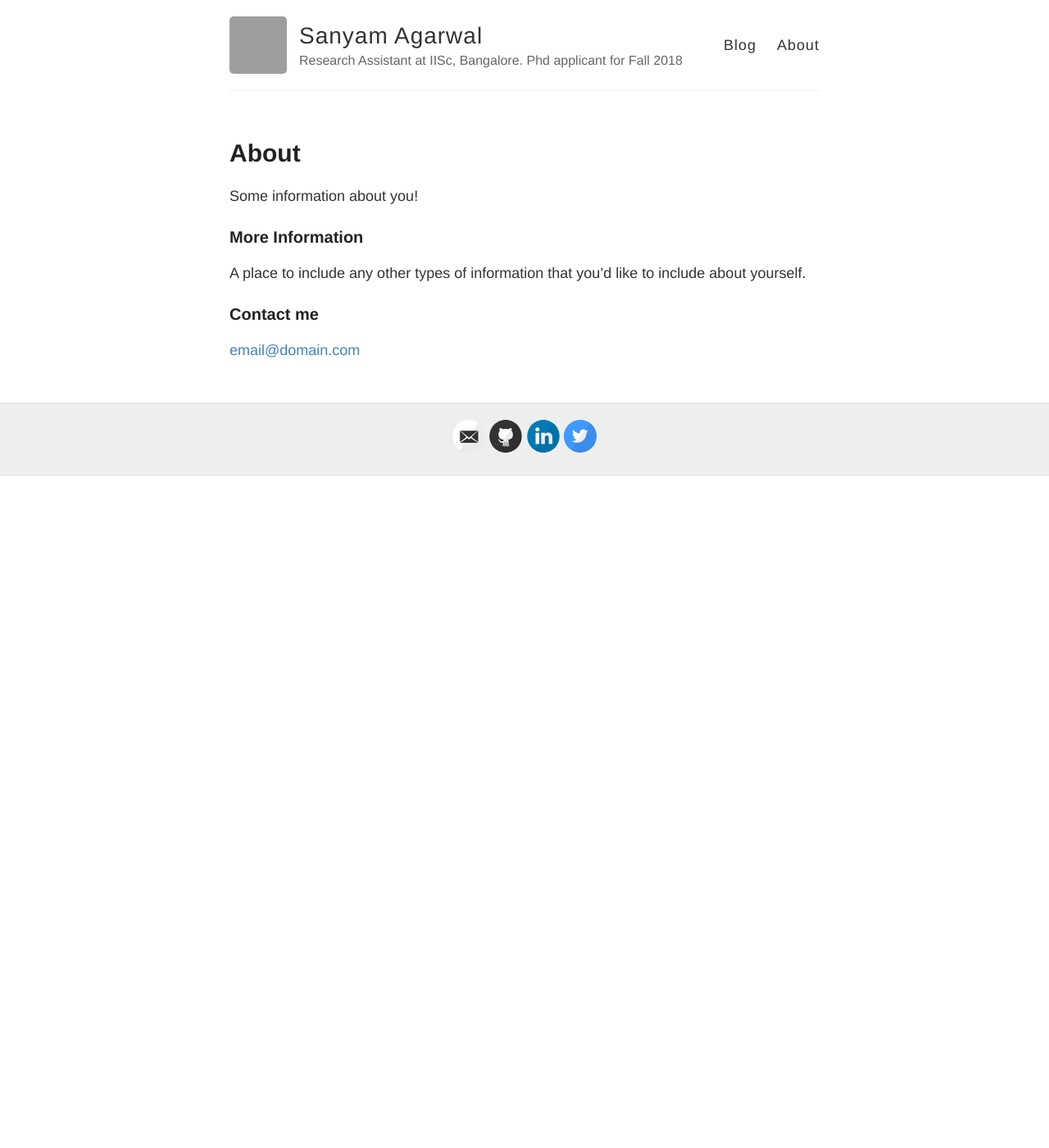
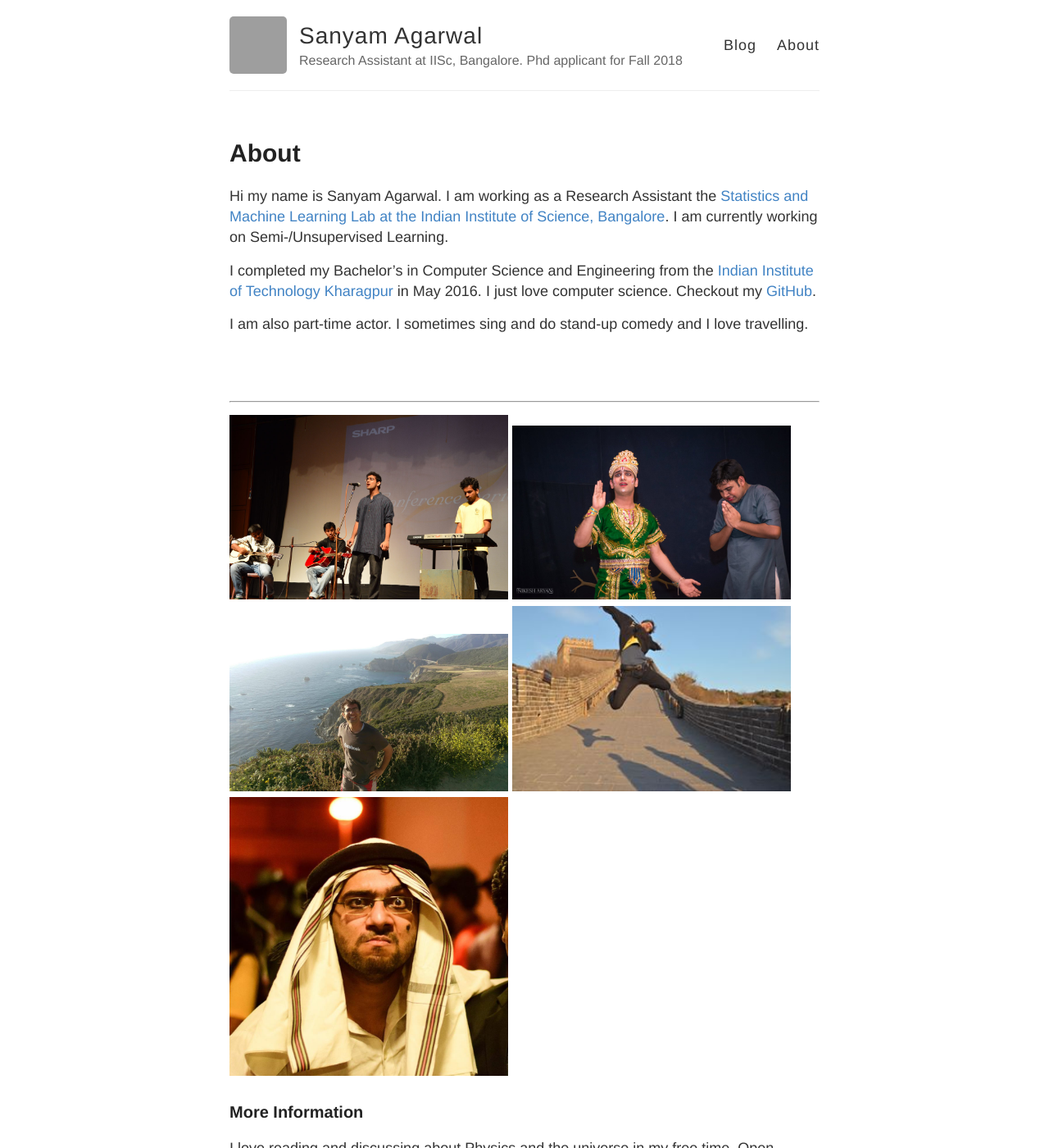
Before and after one commit to sanyam5/sanyam5.github.io, a Jekyll site: the page built from about.md, in a window 1280 px wide and 1400 px high. Shown: the whole window at 82% size. Built offline with Jekyll 4.4.1, drawn with Linux system fonts in a browser that asks for light colours; some of the changed text lies outside the part shown; grey boxes are pictures that could not be loaded.

Commit message:
Add personal details

```diff
--- a/about.md
+++ b/about.md
@@ -4,12 +4,28 @@ title: About
 permalink: /about/
 ---
 
-Some information about you!
+Hi my name is Sanyam Agarwal. I am working as a Research Assistant the [Statistics and Machine Learning Lab at the Indian Institute of Science, Bangalore](http://sml.csa.iisc.ernet.in/SML/). I am currently working on Semi-/Unsupervised Learning.
+
+I completed my Bachelor's in Computer Science and Engineering from the [Indian Institute of Technology Kharagpur](http://www.iitkgp.ac.in/) in May 2016. I just love computer science. Checkout my [GitHub](http://github.com/sanyam5).
+
+I am also part-time actor. I sometimes sing and do stand-up comedy and I love travelling.
+
+<br>
+<br>
+
+-------------
+
+
+<p float="left">
+ <img src="/images/me/sing.jpg"  width="340"> <img src="/images/me/god.jpg"  width="340">
+ <img src="/images/me/sea.jpg"  width="340"> <img src="/images/me/wall.jpg"  width="340">
+<img src="/images/me/shake.jpg"  width="340">
+</p>
 
 ### More Information
 
-A place to include any other types of information that you'd like to include about yourself.
+I love reading and discussing about Physics and the universe in my free time. Open-ended discussions on consciousness, intelligence, morals, etc. excite me. Drop a mail in case you are interested in discussing any of the above.
 
 ### Contact me
 
-[email@domain.com](mailto:email@domain.com)
+[sanyam.agarwal94@gmail.com](mailto:sanyam.agarwal94@gmail.com)
```
Also changed, not shown: _posts/2014-3-3-Hello-World.md (deleted, +0 -7 lines), images/me/god.jpg (added), images/me/sea.jpg (added), images/me/shake.jpg (added), images/me/sing.jpg (added), images/me/wall.jpg (added).
